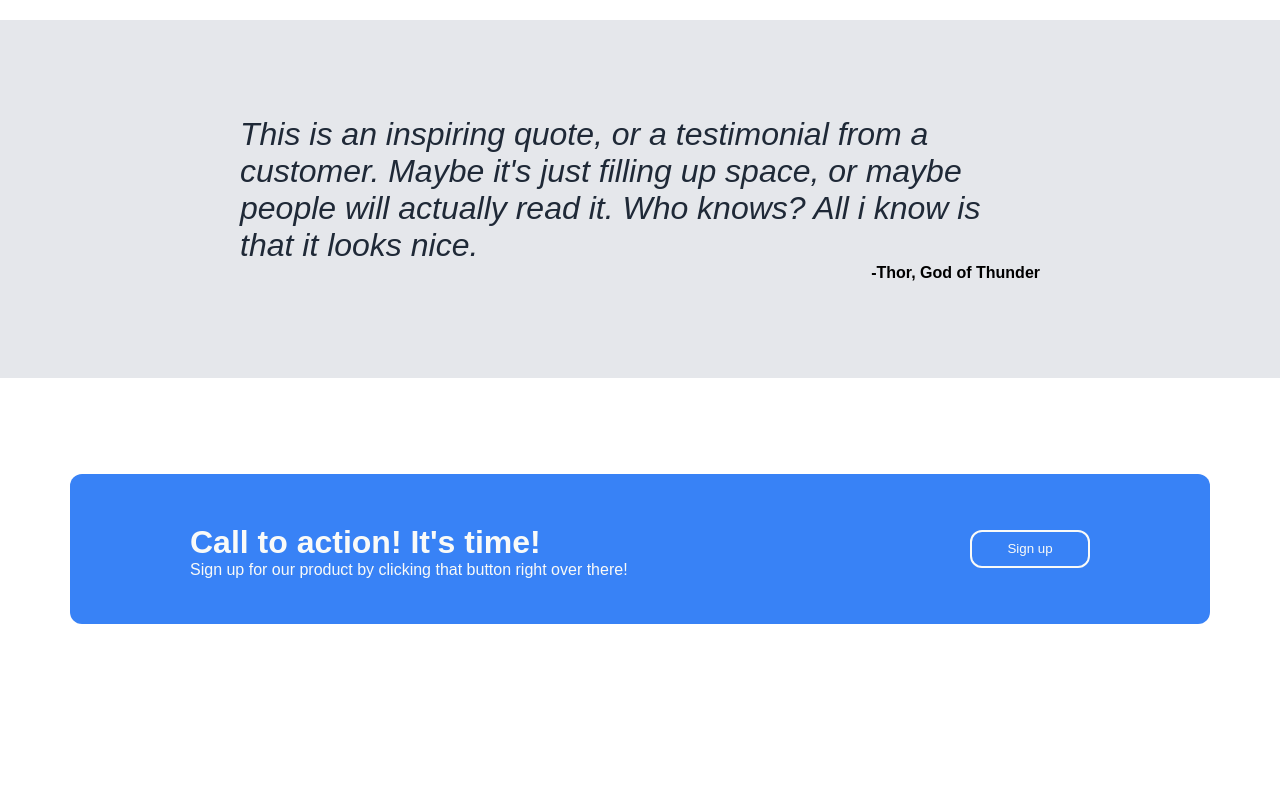
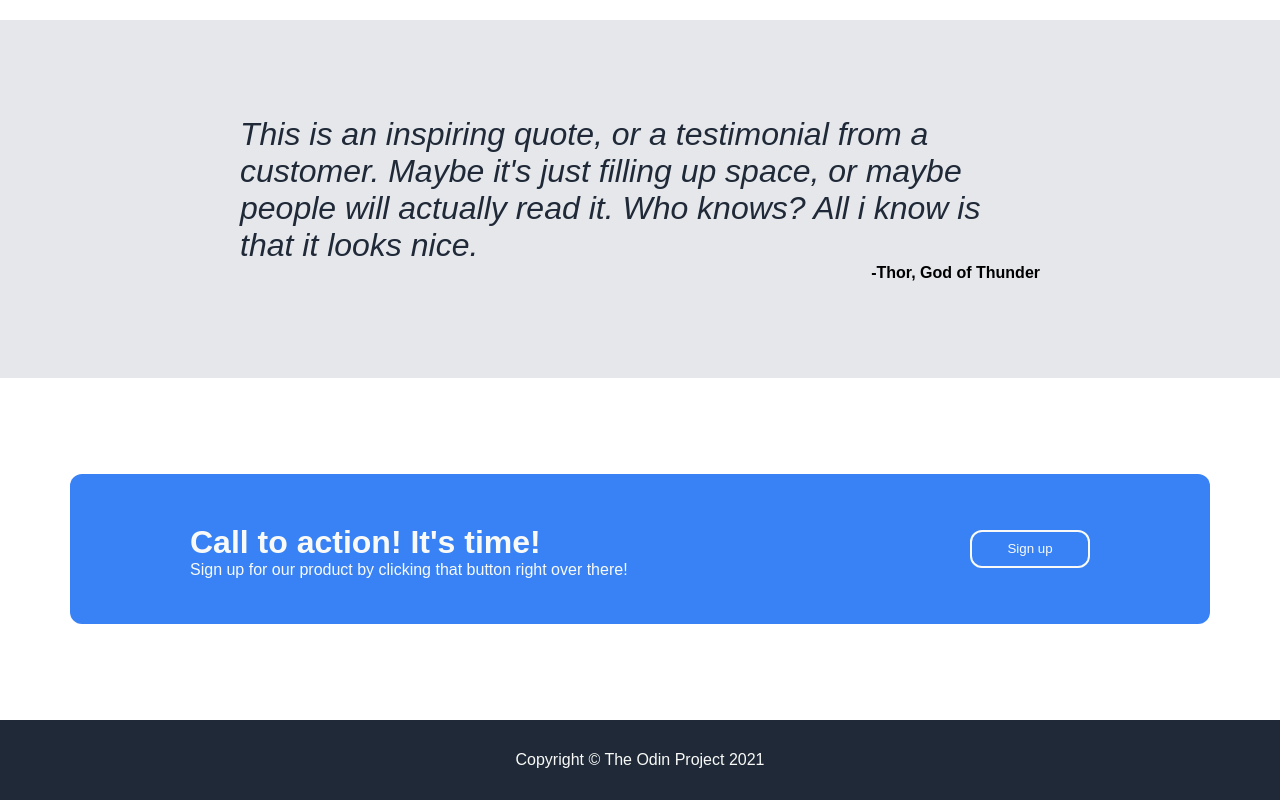
Before and after one commit to codeWFR/Odin-Webpage, a plain HTML site: page index.html in a window 1280 px wide. Shown: the part 960-1760 px from the top of the page. Before the commit the page ends 1680 px from the top, so only its background shows below. Drawn offline with Linux system fonts and the light colour scheme.

Commit message:
Finish footer

```diff
--- a/index.html
+++ b/index.html
@@ -79,5 +79,8 @@
             <button>Sign up</button>
         </div>
     </div>
+    <footer>
+        <p>Copyright © The Odin Project 2021</p>
+    </footer>
 </body>
 </html>
--- a/style.css
+++ b/style.css
@@ -184,3 +184,15 @@ nav {
     height: 38px;
     color: #F9FAF8;
 }
+
+footer {
+    background-color: #1F2937;
+    height: 80px;
+    display: flex;
+    justify-content: center;
+    align-items: center;
+}
+
+footer p {
+    color: #F9FAF8;
+}
```
